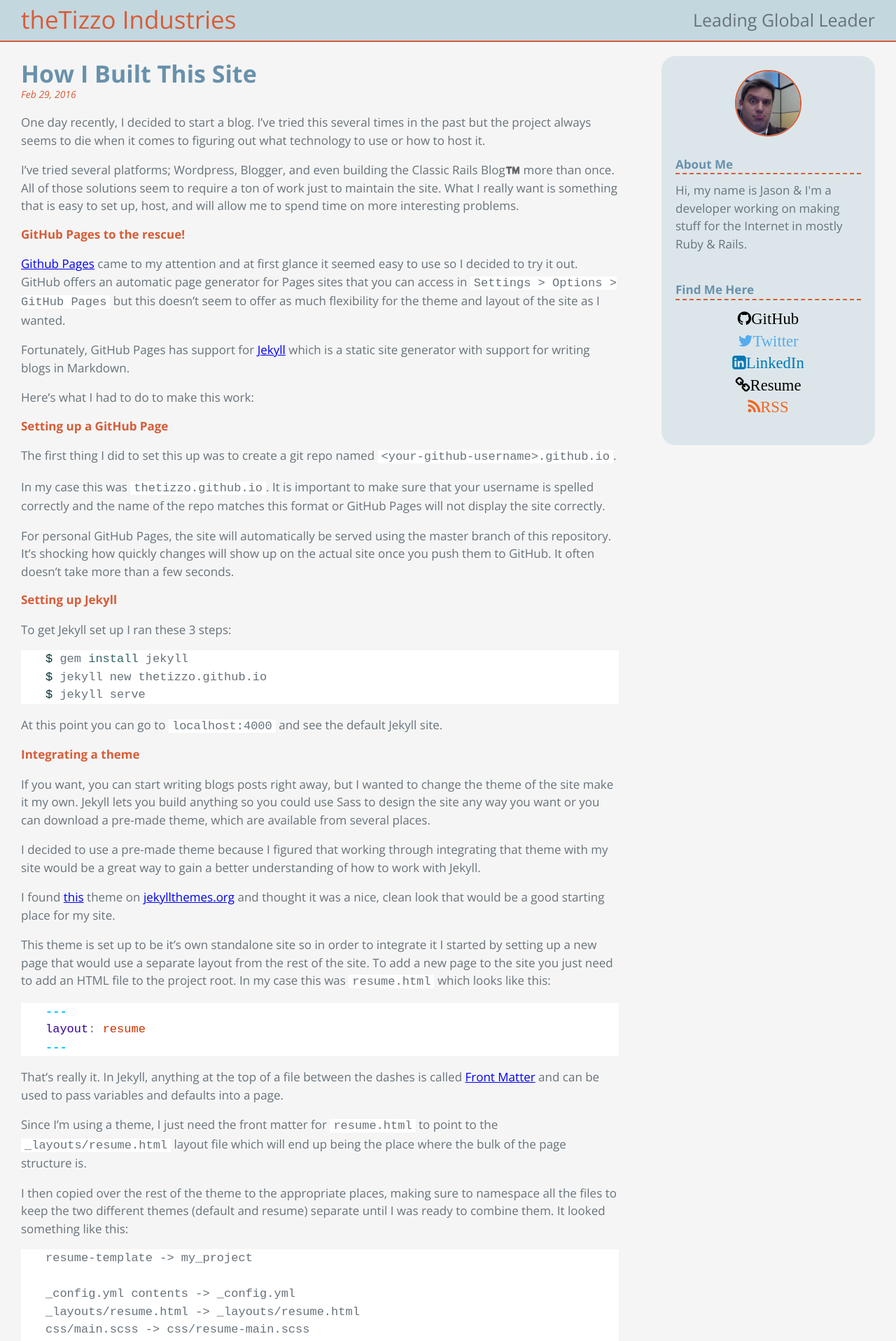
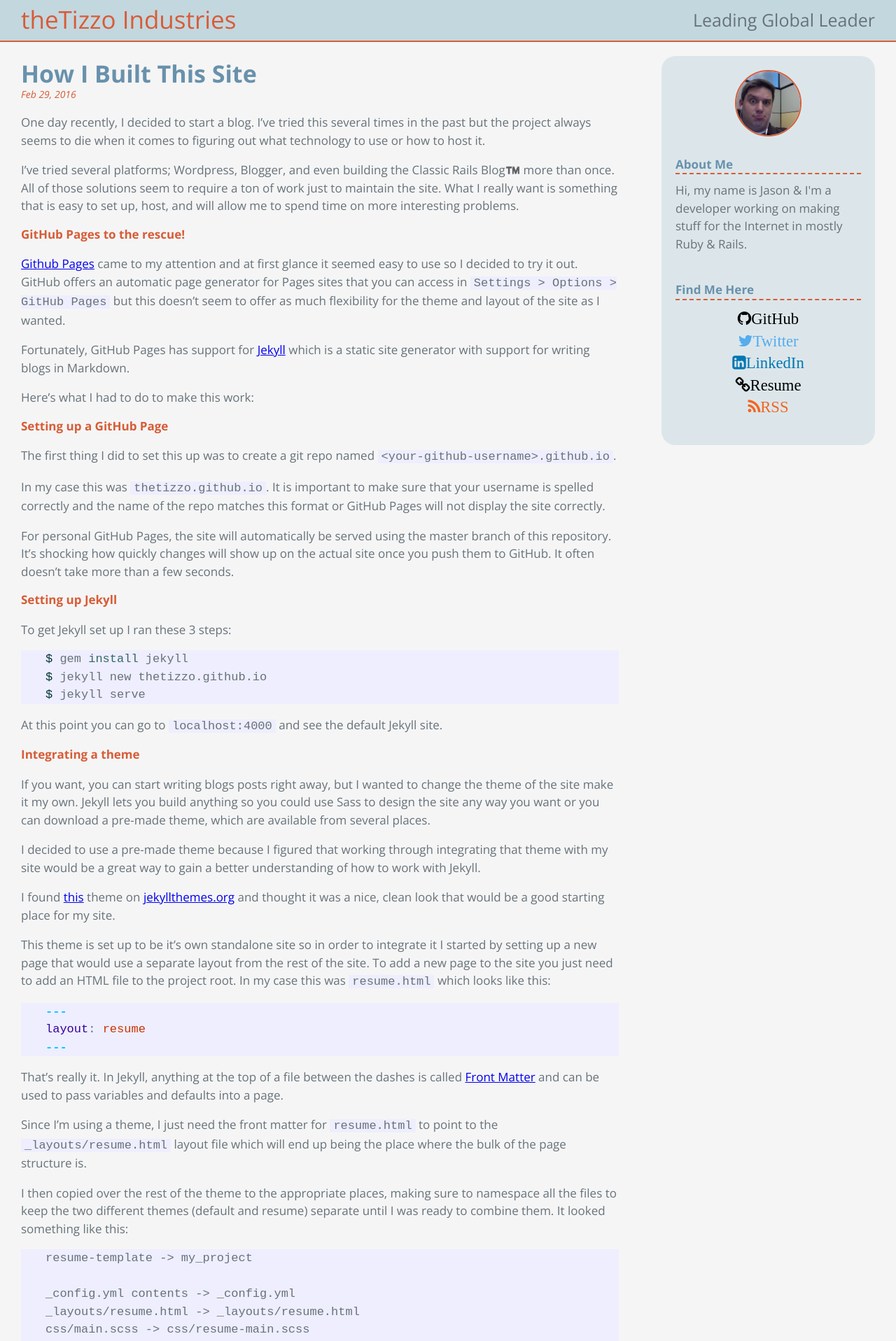
Before and after one commit to thetizzo/thetizzo.github.io, a Jekyll site: the page built from index.html, in a window 1280 px wide. Shown: the top 1916 px of the page at 70% size. Built offline with Jekyll 4.4.1, drawn with Linux system fonts in a browser that asks for light colours; nearby versions of some CDN libraries.

Commit message:
Change background color to something better than white for code snippets.

```diff
--- a/_sass/_syntax-highlighting.scss
+++ b/_sass/_syntax-highlighting.scss
@@ -2,14 +2,14 @@
  * Syntax highlighting styles
  */
 .highlight {
-  background: #fff;
+  background-color: #eef;
   padding: 0 15px;
   @extend %vertical-rhythm;
 
 }
 
 .highlighter-rouge {
-  background: #fff;
+  background-color: #eef;
   padding: 0 5px;
 }
 
```
